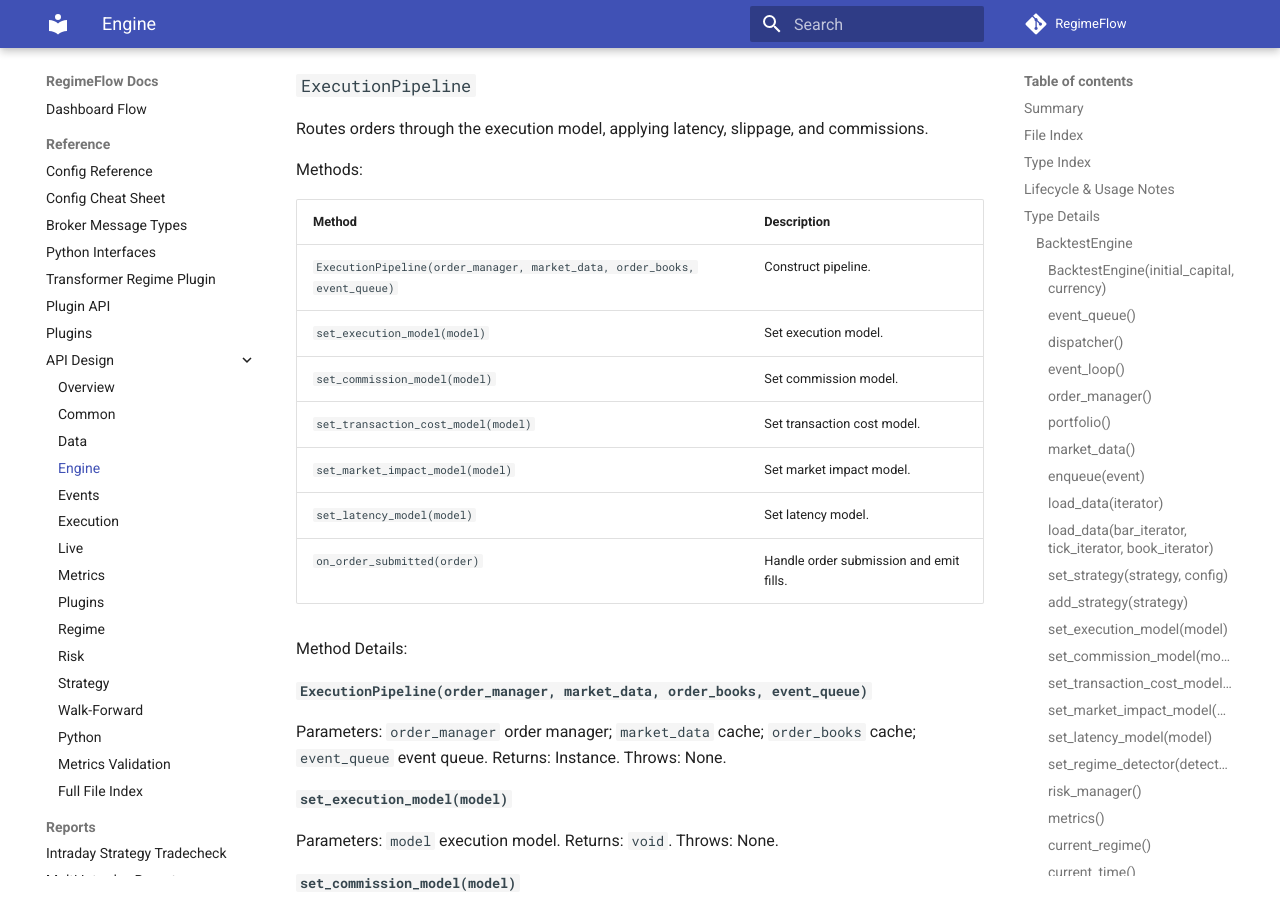
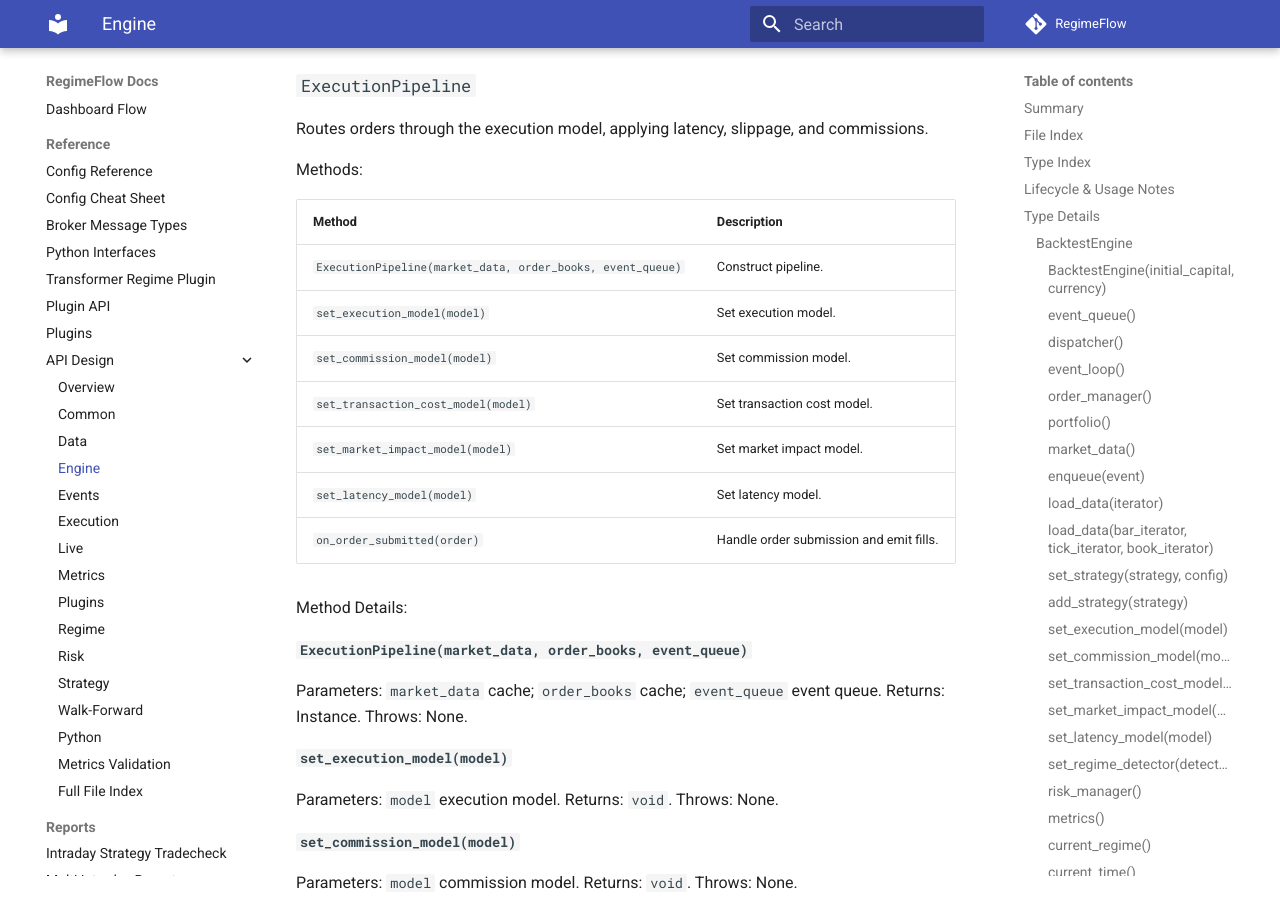
Before and after one commit to gregorian-09/regime-flow, an MkDocs documentation site: the page built from docs/api/engine.md, in a window 1280 px wide and 900 px high, scrolled down 10729 px. Built offline with MkDocs 1.6.1 and Material for MkDocs 9.7.7, drawn with Linux system fonts in a browser that asks for light colours; comment, search, counter and statistics services are not loaded.

Commit message:
docs: update execution pipeline signature

```diff
--- a/docs/api/engine.md
+++ b/docs/api/engine.md
@@ -439,7 +439,7 @@ Methods:
 
 | Method | Description |
 | --- | --- |
-| `ExecutionPipeline(order_manager, market_data, order_books, event_queue)` | Construct pipeline. |
+| `ExecutionPipeline(market_data, order_books, event_queue)` | Construct pipeline. |
 | `set_execution_model(model)` | Set execution model. |
 | `set_commission_model(model)` | Set commission model. |
 | `set_transaction_cost_model(model)` | Set transaction cost model. |
@@ -449,8 +449,8 @@ Methods:
 
 Method Details:
 
-#### `ExecutionPipeline(order_manager, market_data, order_books, event_queue)`
-Parameters: `order_manager` order manager; `market_data` cache; `order_books` cache; `event_queue` event queue.
+#### `ExecutionPipeline(market_data, order_books, event_queue)`
+Parameters: `market_data` cache; `order_books` cache; `event_queue` event queue.
 Returns: Instance.
 Throws: None.
 
```
Also changed, not shown: docs/diagrams/uml-class-diagram.md (+1 -1 lines).
